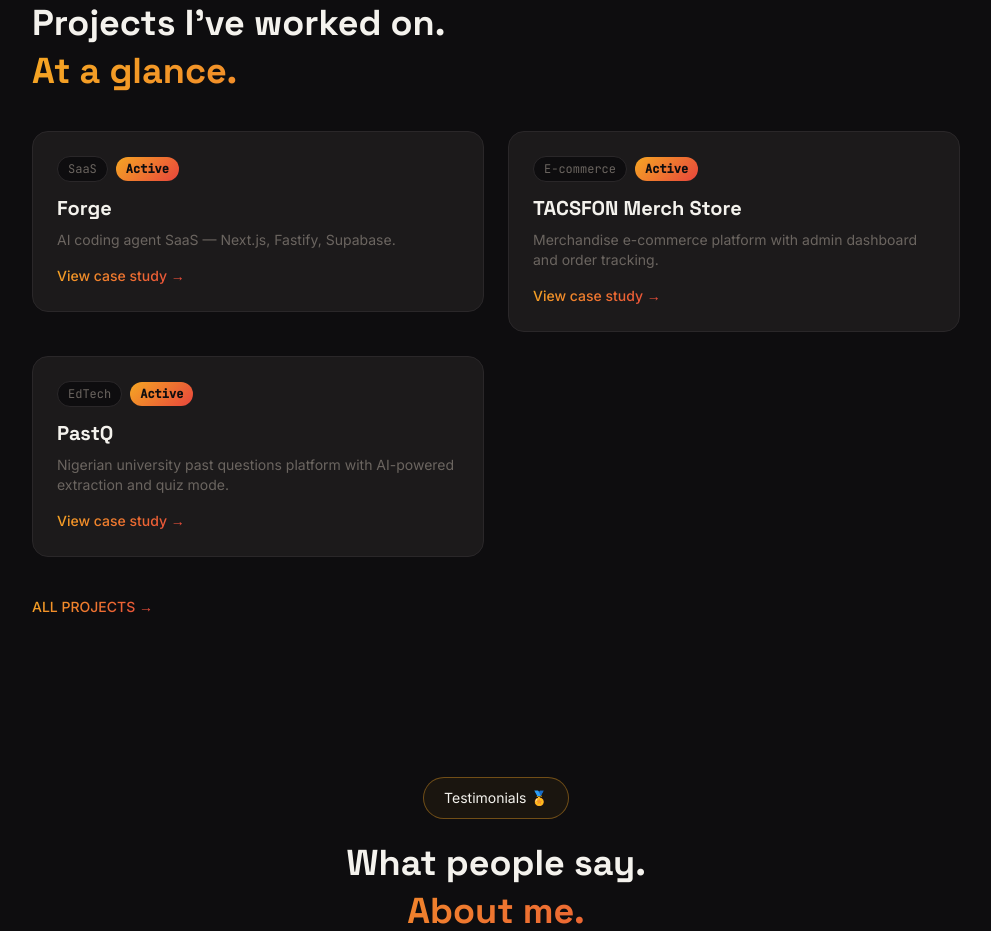
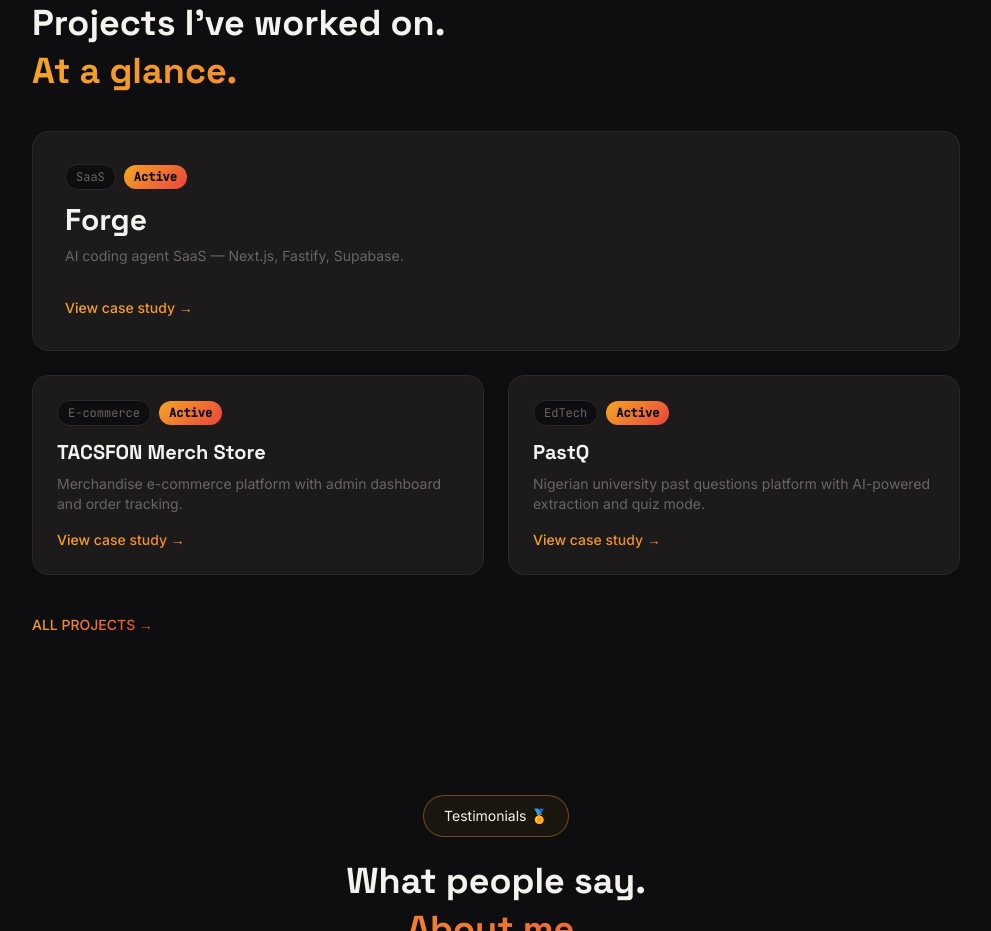
Before and after one commit to ImperioKDB/Bright.ng, a Next.js app: page / in a window 1280 px wide. Shown: the part 1440-2371 px from the top of the page, without its empty margins (144-1135 px from the left). Built offline with nearby package versions, Linux system fonts and the light colour scheme.

Commit message:
Rebuild as bento grid: flagship project full-width, rest split evenly

```diff
--- a/components/ProjectsGrid.tsx
+++ b/components/ProjectsGrid.tsx
@@ -7,6 +7,8 @@
 import PillBadge from "@/components/PillBadge";
 
 export default function ProjectsGrid() {
+  const [flagship, ...rest] = projects;
+
   return (
     <motion.section
       id="projects"
@@ -31,14 +33,42 @@
         initial="hidden"
         whileInView="visible"
         viewport={{ once: true, amount: 0.2 }}
-        className="grid md:grid-cols-2 gap-6 text-left"
+        className="grid grid-cols-1 md:grid-cols-2 gap-6 text-left"
       >
-        {projects.map((project) => (
+        {flagship && (
+          <motion.div variants={fadeUpItem} className="md:col-span-2">
+            <Link
+              href={`/projects/${flagship.slug}`}
+              className="block bg-surface border border-edge rounded-2xl p-8 transition-colors duration-200 hover:border-text/30 min-h-[220px] flex flex-col justify-between"
+            >
+              <div>
+                <div className="flex items-center gap-2 mb-3">
+                  <span className="text-xs px-2.5 py-1 bg-bg border border-edge rounded-full text-muted font-mono">
+                    {flagship.category}
+                  </span>
+                  <span className="text-xs px-2.5 py-1 bg-accent-gradient text-bg rounded-full font-mono font-semibold">
+                    {flagship.status}
+                  </span>
+                </div>
+                <h3 className="font-display text-2xl md:text-3xl font-semibold mb-2 text-text">
+                  {flagship.title}
+                </h3>
+                <p className="text-muted text-sm max-w-lg">{flagship.description}</p>
+              </div>
+              <span className="inline-block mt-6 text-sm bg-accent-gradient bg-clip-text text-transparent font-medium">
+                View case study →
+              </span>
+            </Link>
+          </motion.div>
+        )}
+
+        {rest.map((project) => (
           <motion.div key={project.slug} variants={fadeUpItem}>
             <Link
               href={`/projects/${project.slug}`}
-              className="block bg-surface border border-edge rounded-2xl p-6 transition-colors duration-200 hover:border-text/30"
+              className="block bg-surface border border-edge rounded-2xl p-6 transition-colors duration-200 hover:border-text/30 h-full flex flex-col justify-between"
             >
+              <div>
                 <div className="flex items-center gap-2 mb-3">
                   <span className="text-xs px-2.5 py-1 bg-bg border border-edge rounded-full text-muted font-mono">
                     {project.category}
@@ -49,6 +79,7 @@
                 </div>
                 <h3 className="font-display text-xl font-semibold mb-2 text-text">{project.title}</h3>
                 <p className="text-muted text-sm">{project.description}</p>
+              </div>
               <span className="inline-block mt-4 text-sm bg-accent-gradient bg-clip-text text-transparent font-medium">
                 View case study →
               </span>
```
Lines whose indentation alone changed are shown as unchanged.
